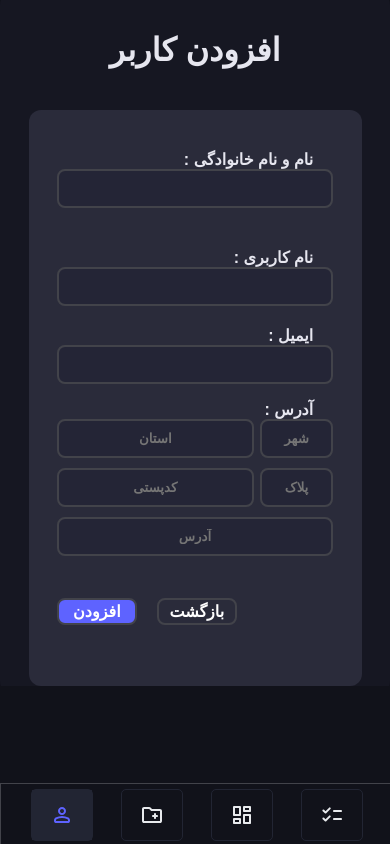
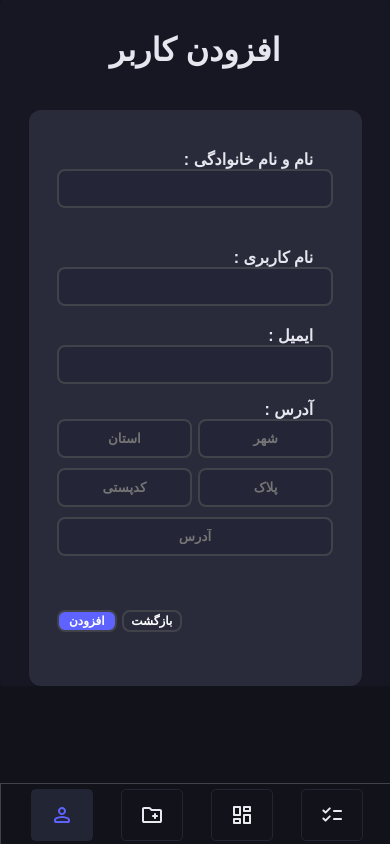
Before and after one commit to erfanabdollahi-dev/miniDashBoard, a React (Vite) app: page /users/add in a window 390 px wide. Built offline with nearby package versions, Linux system fonts and the light colour scheme.

Commit message:
responsive edit

```diff
--- a/src/Components/users/AddUser.css
+++ b/src/Components/users/AddUser.css
@@ -175,12 +175,7 @@
         padding-bottom: 10px;
         padding-top: 10px;
     }
-    .btn{
-        margin-top: 20px;
-        font-size: 12px;
-        margin-right: 5px;
-        width: 60px;
-    }
+
 
 }
 
@@ -190,7 +185,12 @@
         padding: 0;
         width: 100%;
     }
-
+    .btn{
+        margin-top: 20px;
+        font-size: 12px;
+        margin-right: 5px;
+        width: 60px;
+    }
 
 }
 @media (max-width: 1500px){
```
